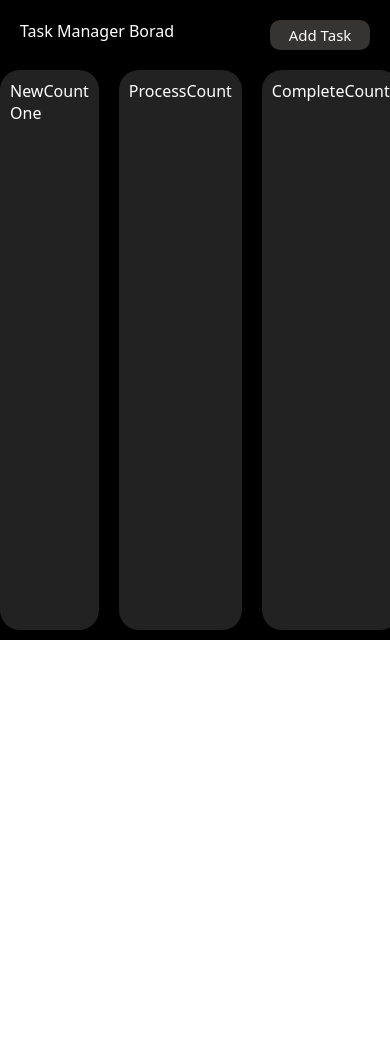
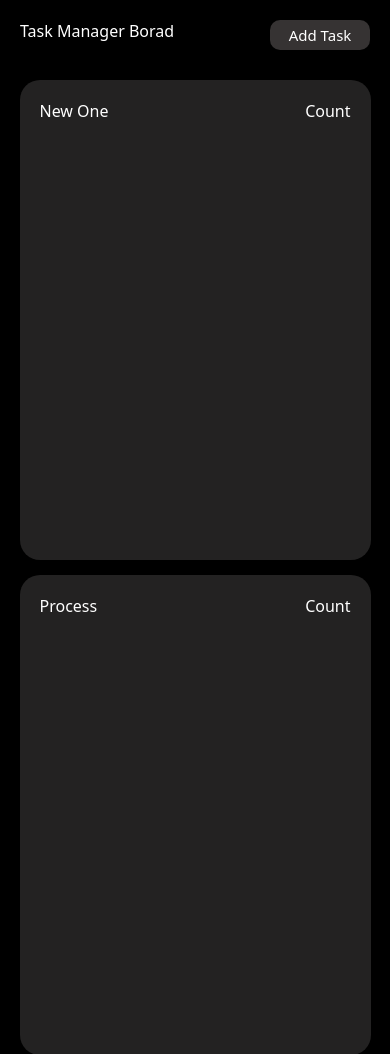
Before and after one commit to kunal5762/Task_Manger, a plain HTML site: page index.html in a window 390 px wide. Shown: the top 1054 px of the page. Before the commit the page ends 844 px from the top, so only its background shows below. Drawn offline with Linux system fonts and the light colour scheme.

Commit message:
add Some more function and some change in UI

```diff
--- a/index.html
+++ b/index.html
@@ -16,15 +16,13 @@
             </div>
             <div id="navChild2"><button id="toggle">Add Task</button></div>
         </nav>
-        <section>
+        <section draggable="false" class="sectionParent">
             <div id="todo" class="sectionTaskColumn">
                 <div class="sectionNavBar">
                     <div id="activity">New One</div>
                     <div id="count">Count</div>
                 </div>
-                <div>
-
-                </div>
+                <div> </div>
             </div>
             <div id="progress" class="sectionTaskColumn">
                 <div class="sectionNavBar">
@@ -42,11 +40,9 @@
     </main>
     <div class="modal add-new-task">
         <div class="bg"></div>
-        <div class="center">
-            <input id="task-tittle" type="text" placeholder="Task title">
-            <textarea id="task-desc" placeholder="What is your Task ? "></textarea>
-            <button id="add-new-task" class="add-task-btn">Add task</button>
-        </div>
+        <div class="center"> <input id="task-tittle" type="text" placeholder="Task title"> <textarea id="task-desc"
+                placeholder="What is your Task ? "></textarea> <button id="add-new-task" class="add-task-btn">Add
+                task</button> </div>
     </div>
     <script src="demo.js"></script>
 </body>
--- a/style.css
+++ b/style.css
@@ -134,3 +134,17 @@ section {
     padding: 10px;
     color: white;
 }
+
+@media (max-width: 700px) {
+    section {
+        margin-top: 20px;
+        flex-direction: column;
+        align-items: center;
+        gap: 15px;
+    }
+
+    .sectionTaskColumn {
+        padding: 20px;
+        width: 90%;
+    }
+}
```
